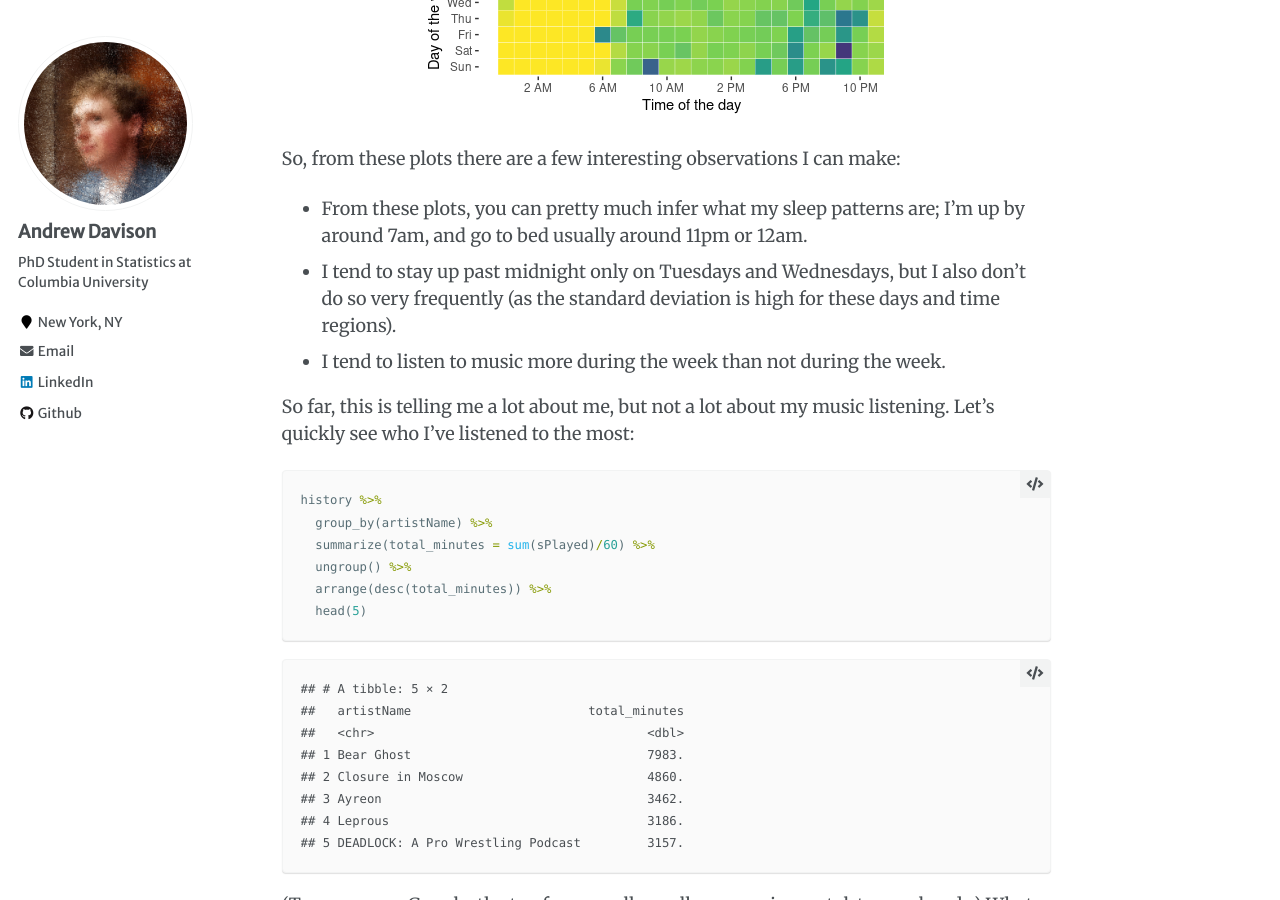
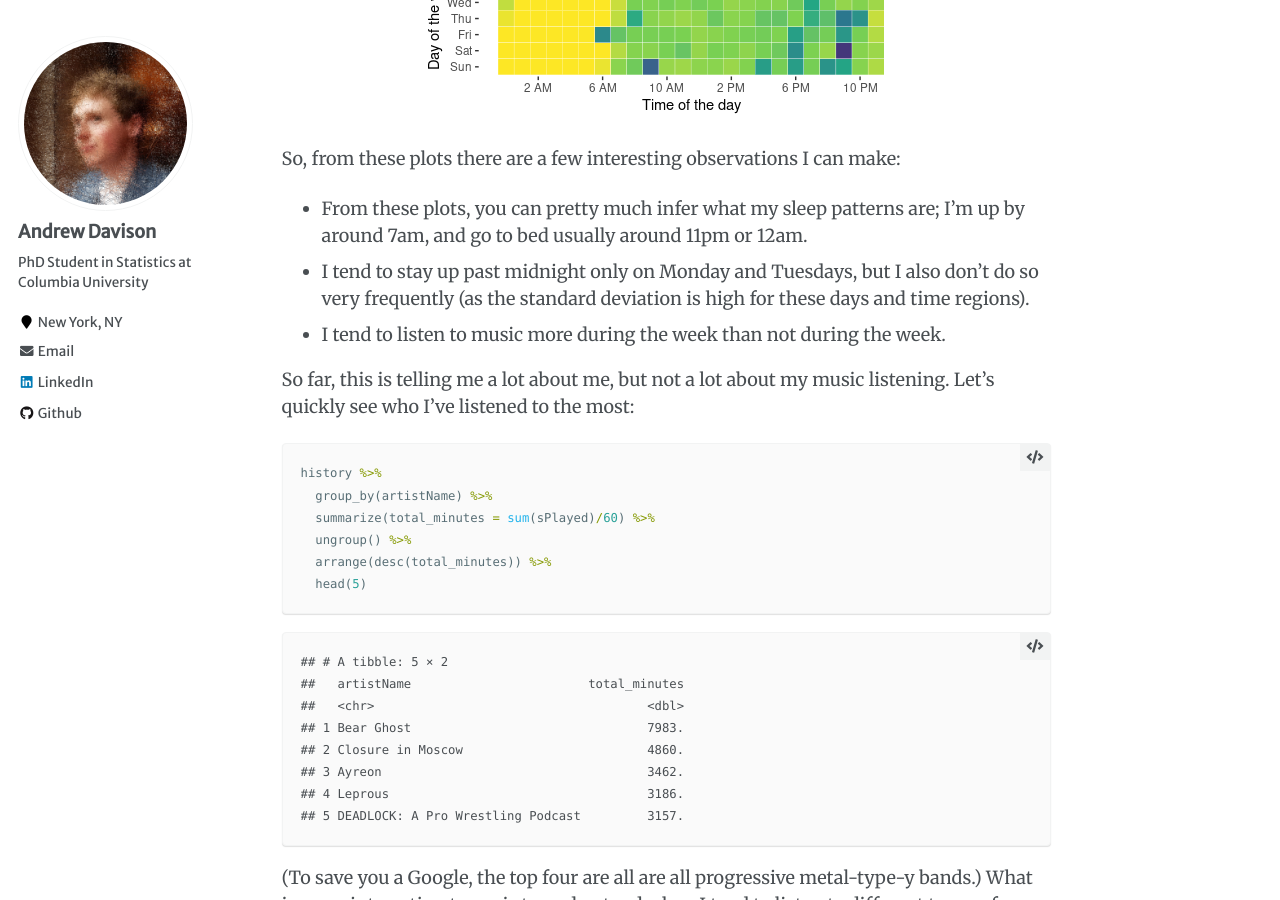
Before and after one commit to aday651/aday651.github.io, a Jekyll site: the page built from _posts/2021-10-24-spotify-analysis.md, in a window 1280 px wide and 900 px high, scrolled down 10402 px. Built offline with Jekyll 4.4.1, drawn with Linux system fonts in a browser that asks for light colours.

Commit message:
update post

```diff
--- a/_posts/2021-10-24-spotify-analysis.md
+++ b/_posts/2021-10-24-spotify-analysis.md
@@ -407,7 +407,7 @@ make:
 -   From these plots, you can pretty much infer what my sleep patterns
     are; I’m up by around 7am, and go to bed usually around 11pm or
     12am.
--   I tend to stay up past midnight only on Tuesdays and Wednesdays, but
+-   I tend to stay up past midnight only on Monday and Tuesdays, but
     I also don’t do so very frequently (as the standard deviation is
     high for these days and time regions).
 -   I tend to listen to music more during the week than not during the
```
